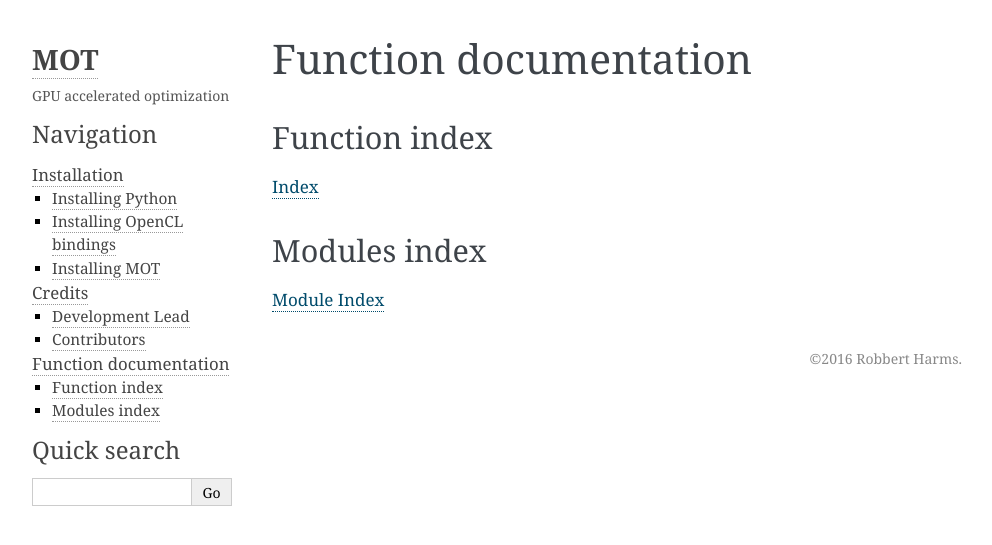
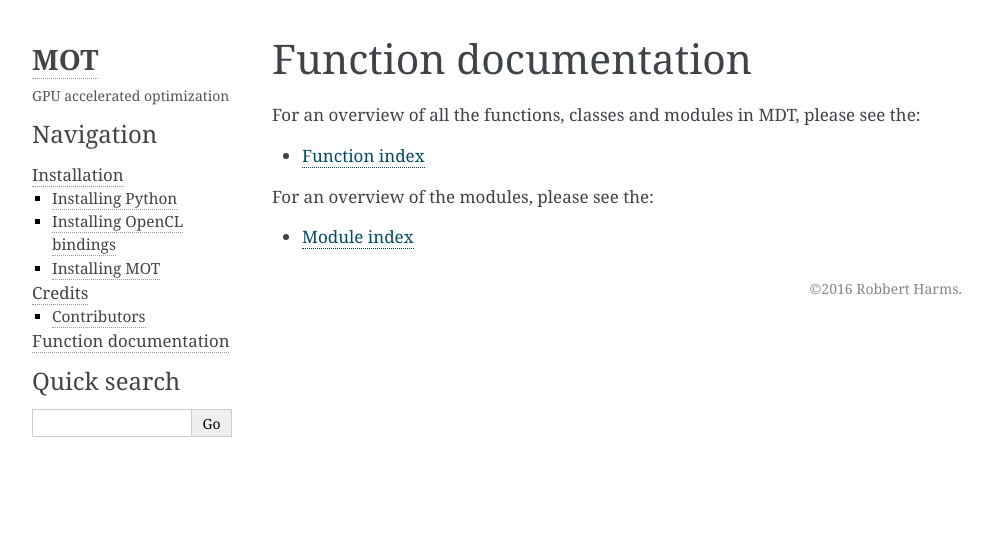
Before and after one commit to robbert-harms/MOT, a Sphinx documentation site: the page built from docs/function_docs.rst, in a window 1280 px wide. Shown: the top 545 px of the page, without its empty margins (148-1140 px from the left). Built offline with Sphinx 7.4.7, drawn with Linux system fonts in a browser that asks for light colours.

Commit message:
Updates to docs

```diff
--- a/README.rst
+++ b/README.rst
@@ -13,6 +13,7 @@ A library for parallel optimization and sampling in python and opencl.
 * Uses the `GitLab workflow <https://docs.gitlab.com/ee/workflow/gitlab_flow.html>`_
 * Tags: optimization, parallel, opencl, python
 
+|
 
 Quick installation guide:
 
--- a/docs/function_docs.rst
+++ b/docs/function_docs.rst
@@ -1,11 +1,10 @@
 Function documentation
 ======================
 
-Function index
---------------
-:ref:`genindex`
+For an overview of all the functions, classes and modules in MDT, please see the:
 
+* :ref:`Function index <genindex>`
 
-Modules index
--------------
-:ref:`modindex`
+For an overview of the modules, please see the:
+
+* :ref:`Module index <modindex>`
--- a/docs/index.rst
+++ b/docs/index.rst
@@ -1,8 +1,3 @@
-.. mot documentation master file, created by
-   sphinx-quickstart on Tue Jul  9 22:26:36 2013.
-   You can adapt this file completely to your liking, but it should at least
-   contain the root `toctree` directive.
-
 ===============================
 Maastricht Optimization Toolbox
 ===============================
```
Also changed, not shown: docs/credits.rst (+3 -4 lines), docs/install.rst (+23 -7 lines).
